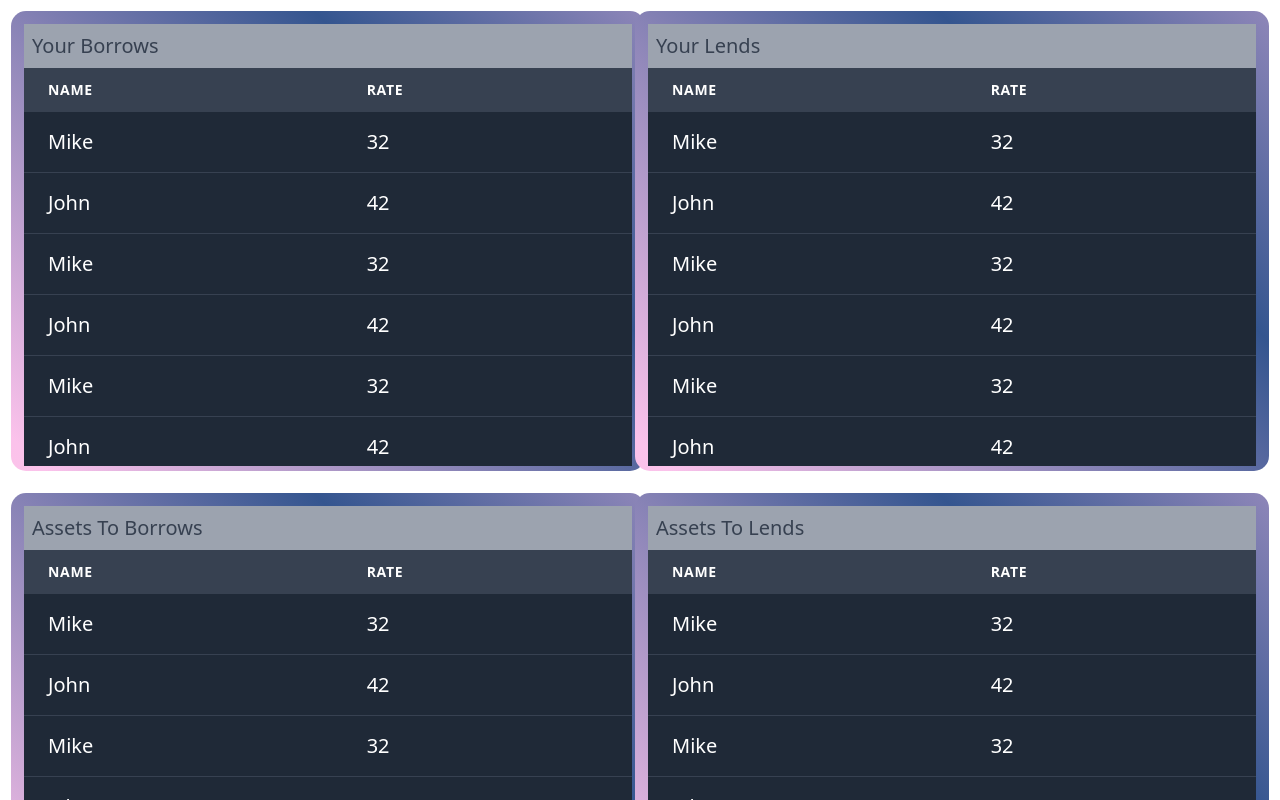
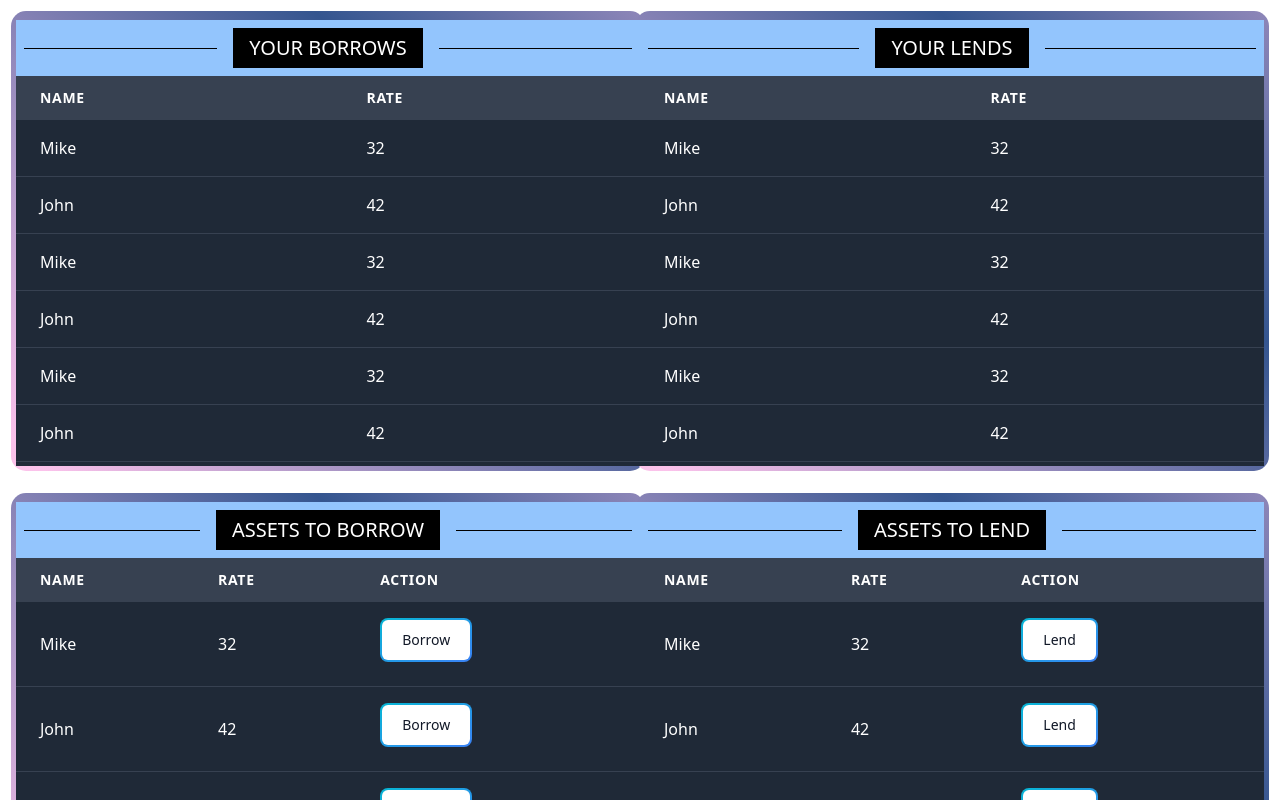
Before and after one commit to LujaChitrakar/DEFI-lend-borrow-daap, a Next.js app in the folder frontend/: page /dashboard in a window 1280 px wide. Shown: the top 800 px of the page. Built offline with nearby package versions, Linux system fonts and the light colour scheme.

Commit message:
Enhancing heading and adding button

```diff
--- a/frontend/app/components/container/page.jsx
+++ b/frontend/app/components/container/page.jsx
@@ -1,15 +1,26 @@
 import React from 'react'
 import './styles.css'
-const Container = ({name,data}) => {
+const Container = (props) => {
   return (
-    <div className="gradient-box  w-[800px] h-[450px] bg-gray-400 rounded-lg   text-xl font-sans text-gray-700">
-    <div className="overflow-y-auto h-full w-full p-2">
-   <div className='sticky top-[-8px] bg-gray-400 p-2'>
-    {name}
-    </div>
+    <div className="gradient-box  w-[800px] h-[450px] bg-gray-400 font-sans text-gray-700">
+    <div className="overflow-y-auto h-full w-full py-1">
+    {/* <div className='sticky top-[-8px] bg-gray-400 p-2 text-xl text-center'>
+    {props.name}
+</div> */}
+
+        <div className='sticky top-[-8px] bg-blue-300 p-2 '>
+            <h2 className="flex flex-row flex-nowrap items-center">
+                <span className="flex-grow block border-t border-black" aria-hidden="true" role="presentation"></span>
+                <span className="flex-none block mx-4   px-4 py-2.5  leading-none text-xl font-medium uppercase bg-black text-white">
+                    {props.name}
+                </span>
+                <span className="flex-grow block border-t border-black" aria-hidden="true" role="presentation"></span>
+            </h2>
+
+        </div>
 
         <table className="bg-gray-800 text-white w-full">
-          <thead className="bg-gray-700 sticky top-[30px]">
+          <thead className="bg-gray-700 sticky top-[50px]">
             <tr>
               <th className="px-6 py-3 text-left text-sm font-semibold uppercase tracking-wider">
                 Name
@@ -17,17 +28,30 @@ const Container = ({name,data}) => {
               <th className="px-6 py-3 text-left text-sm font-semibold uppercase tracking-wider">
                 Rate
               </th>
+            {props?.label &&
+             <th className="px-6 py-3 text-left text-sm font-semibold uppercase tracking-wider">
+                Action
+              </th>
+            }
             </tr>
           </thead>
 
           <tbody className="divide-y divide-gray-700">
-            {data.map((item, index) => (
+            {props.data.map((item, index) => (
               <tr
                 key={index}
                 className="hover:bg-gray-750 transition duration-200"
               >
                 <td className="px-6 py-4">{item.name}</td>
                 <td className="px-6 py-4">{item.rate}</td>
+               {props?.label && <td className="px-6 py-4">
+                <button class=" inline-flex items-center justify-center p-0.5 mb-2 me-2 overflow-hidden text-sm font-medium text-gray-900 rounded-lg group bg-gradient-to-br from-cyan-500 to-blue-500 group-hover:from-cyan-500 group-hover:to-blue-500 hover:text-white dark:text-white focus:ring-4 focus:outline-none focus:ring-cyan-200 dark:focus:ring-cyan-800">
+<span class=" px-5 py-2.5 transition-all ease-in duration-75 bg-white dark:bg-gray-900 rounded-md group-hover:bg-transparent group-hover:dark:bg-transparent hover:text-black">
+{props?.label}
+</span>
+</button>
+                </td>}
+
               </tr>
             ))}
           </tbody>
--- a/frontend/app/dashboard/page.jsx
+++ b/frontend/app/dashboard/page.jsx
@@ -107,8 +107,8 @@ const page = () => {
 </div>
 <div className="flex justify-between mt-4">
 
-    <Container name={"Assets To Borrows"} data={data1}/>
-    <Container name={"Assets To Lends"} data={data1}/>
+    <Container name={"Assets To Borrow"} data={data1} label={"Borrow"}/>
+    <Container name={"Assets To Lend"} data={data1} label={"Lend"}/>
 </div>
 </div>
 
```
